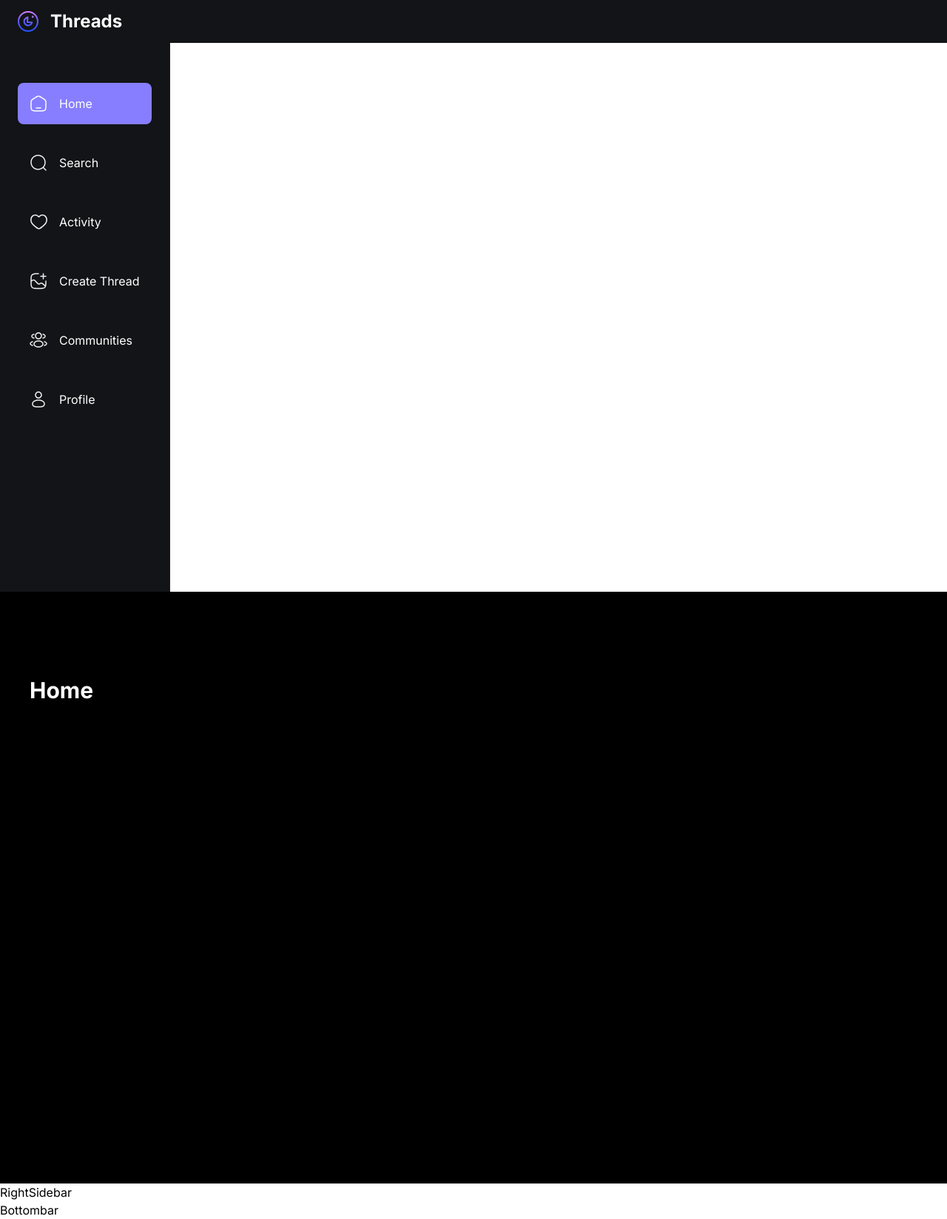
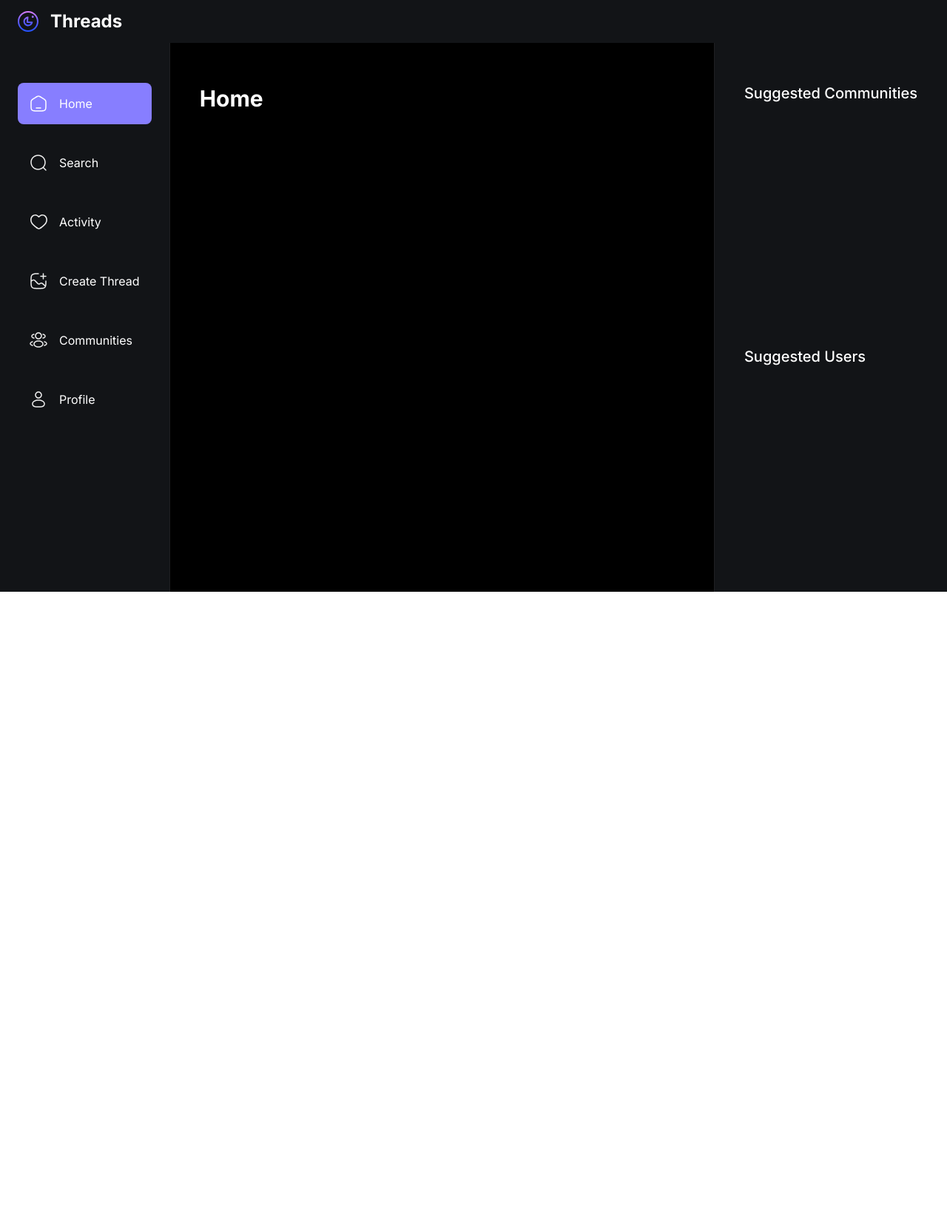
Before and after one commit to pica69co/threadsclon, a Next.js app: page / in a window 1280 px wide. Shown: the whole page at 74% size. After the commit the page ends 800 px from the top, so only its background shows below. Built offline with nearby package versions, Linux system fonts and the light colour scheme; no server answers.

Commit message:
rightsidebar

```diff
--- a/app/(root)/layout.tsx
+++ b/app/(root)/layout.tsx
@@ -24,7 +24,7 @@
     <html lang="en">
       <body className={inter.className}>
       <Topbar />
-        <main>
+        <main className='flex flex-row'>
           <LeftSidebar />
             <section className='main-container'>
               <div className="w-full max-w-4x1">
--- a/components/shared/Bottombar.tsx
+++ b/components/shared/Bottombar.tsx
@@ -1,7 +1,40 @@
+'use client'
+import { sidebarLinks } from "@/constants"
+import Image from "next/image"
+import Link from "next/link"
+import { usePathname } from "next/navigation"
 
 function Bottombar() {
-    return (
-    <div>Bottombar</div>
+  const pathname = usePathname()
+  return (
+    <section className="bottombar" >
+      <div className="bottombar_container">
+      {sidebarLinks.map((link) => {
+          const isActive = (pathname.includes(link.route)
+          && link.route.length > 1)
+          || pathname === link.route
+
+          return (
+          <Link
+            href={link.route}
+            key={link.label}
+            className={`bottombar_link ${isActive && 'bg-primary-500'}`}
+            >
+            <Image
+              src={link.imgURL}
+              alt={link.label}
+              width={24} height={24}
+              />
+            <p className="text-subtle-medium text-light-1 max-sm:hidden">
+              {link.label.split(/\s+/)[0]}
+            </p>
+
+          </Link>
+          )})
+        }
+      </div>
+
+    </section>
     )
   }
 
--- a/components/shared/RightSidebar.tsx
+++ b/components/shared/RightSidebar.tsx
@@ -1,7 +1,19 @@
 
 function RightSidebar() {
     return (
-    <div>RightSidebar</div>
+    <section className="custom-scrollbar rightsidebar">
+      <div className="flex flex-1 flex-col justify-start">
+        <h3 className="text-heading4-medium text-light-1">Suggested Communities</h3>
+
+      </div>
+
+      <div className="flex flex-1 flex-col justify-start">
+        <h3 className="text-heading4-medium text-light-1">
+          Suggested Users</h3>
+
+      </div>
+
+    </section>
     )
   }
 
```
